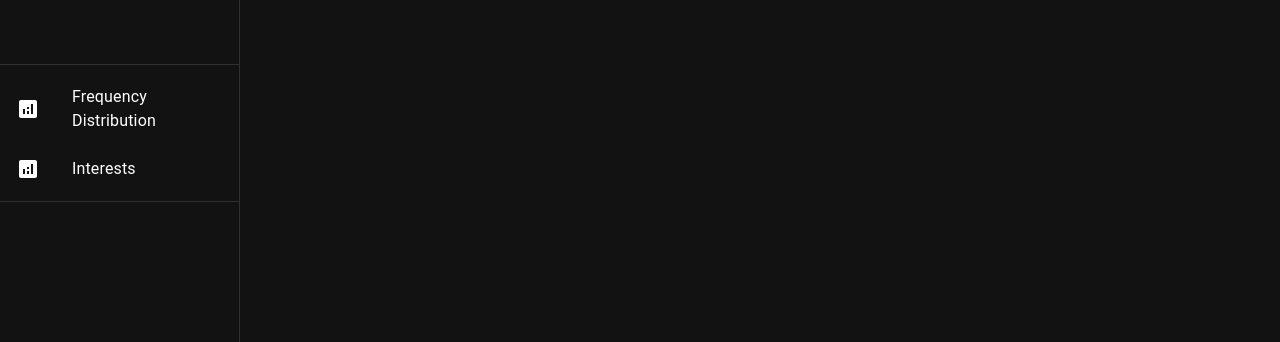
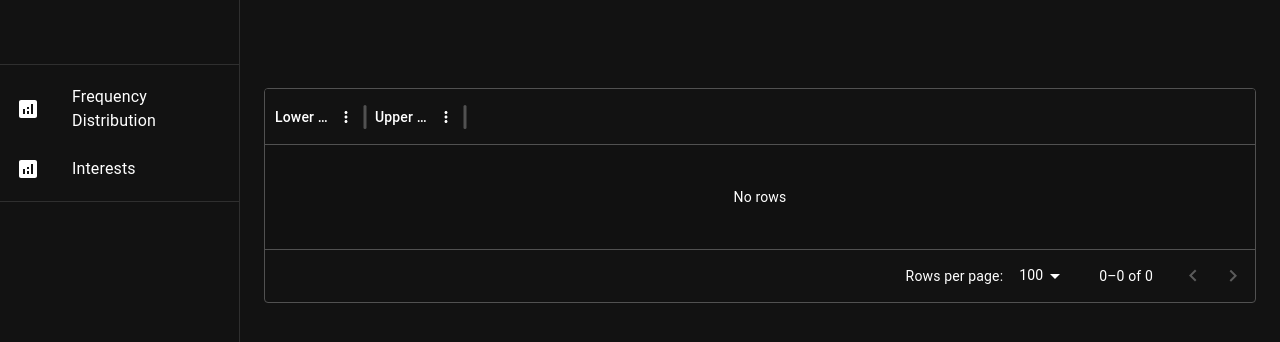
Before and after one commit to Ishirokun/statistics-probability, a React (Create React App) app: page / in a window 1280 px wide. Shown: the top 342 px of the page. Built offline with nearby package versions, Linux system fonts and the light colour scheme.

Commit message:
added tab switching functionality

```diff
--- a/src/App.js
+++ b/src/App.js
@@ -1,8 +1,10 @@
 import logo from './logo.svg';
+import { useState } from 'react';
 import { createTheme, ThemeProvider, CssBaseline } from '@mui/material';
 import { Box, AppBar, Drawer, Toolbar, Divider } from '@mui/material';
 import { List, ListItem, ListItemButton, ListItemText, ListItemIcon } from '@mui/material';
 import { Analytics } from '@mui/icons-material';
+import { Grouped } from './tabs/grouped';
 import './App.css';
 
 const darkTheme = createTheme({
@@ -14,7 +16,17 @@ const darkTheme = createTheme({
 
 function App() {
   const icons = [<Analytics/>, <Analytics/>]
+
+  const [selectedTab, setTab] = useState(0);
+
   const drawerWidth = 240;
+
+  function currentTab(){
+      switch(selectedTab){
+        case 0:
+          return <Grouped/>
+      }
+  }
 
   return (
     <ThemeProvider theme={darkTheme}>
@@ -57,7 +69,7 @@ function App() {
         sx={{ flexGrow: 1, bgcolor: 'background.default', p: 3 }}
       >
         <Toolbar/>
-        <br/>
+        {currentTab()}
       </Box>
     </Box>
     </ThemeProvider>
```
